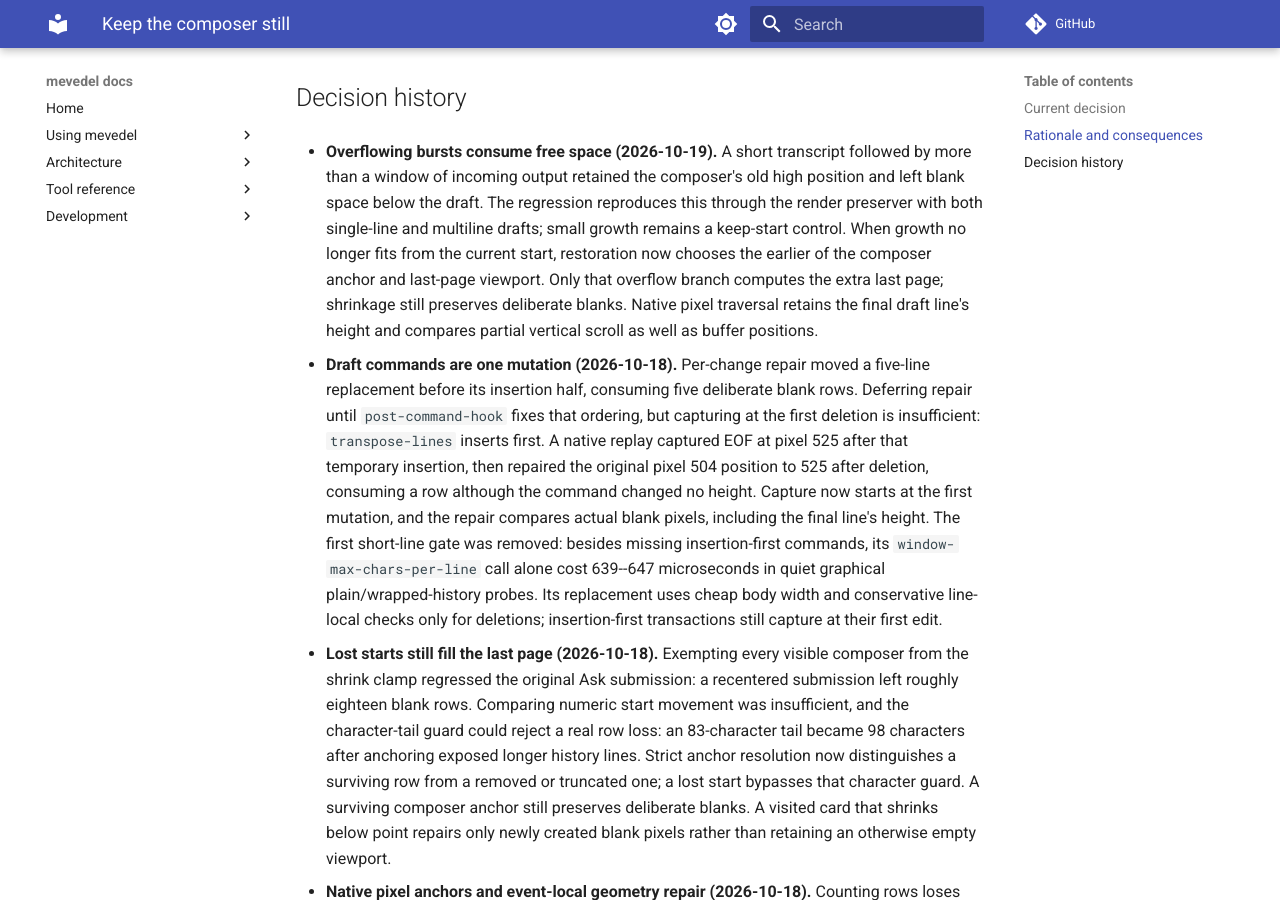
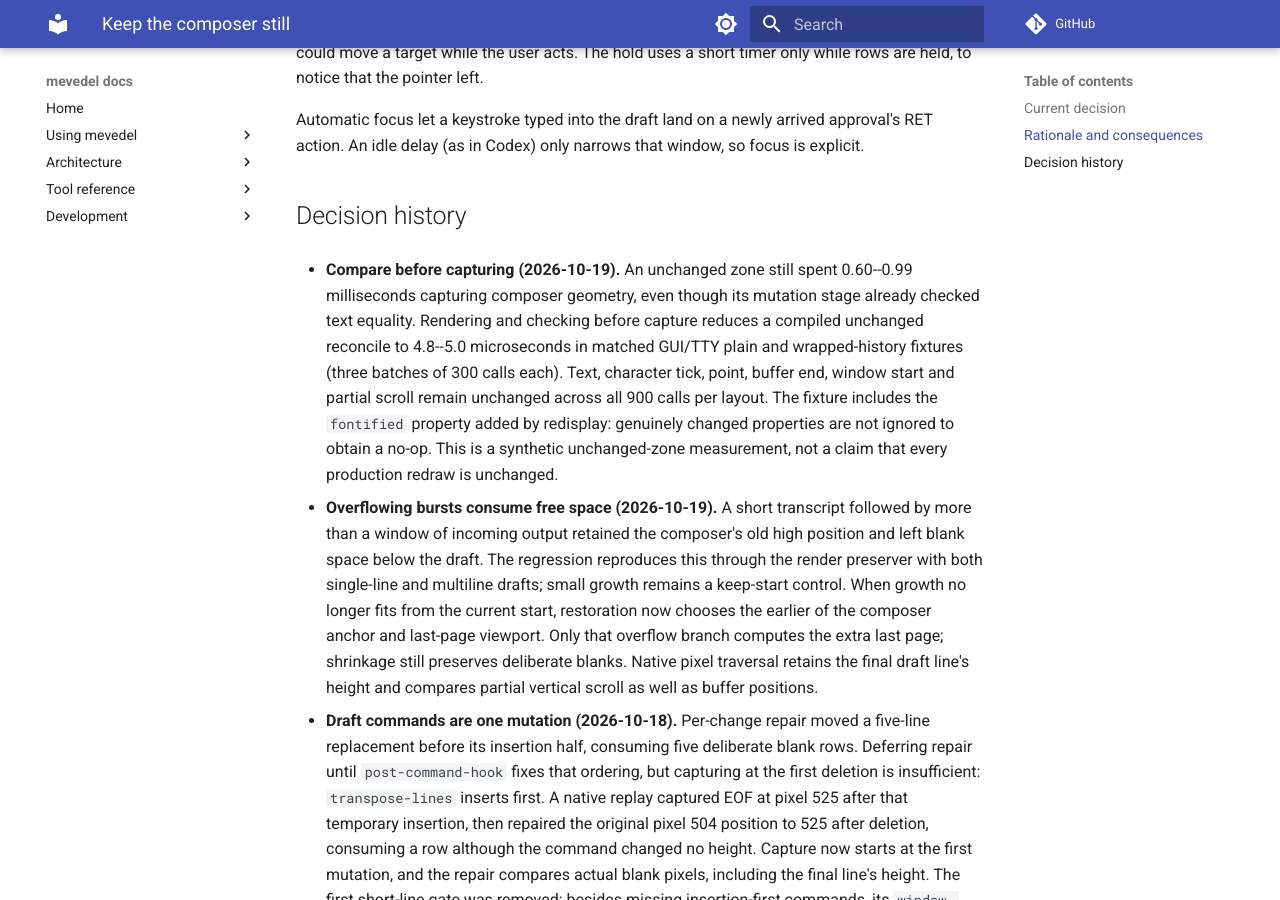
Before and after one commit to FrauH0lle/mevedel, an MkDocs documentation site: the page built from docs/adr/0126-keep-the-composer-still.md, in a window 1280 px wide and 900 px high, scrolled down 2811 px. Built offline with MkDocs 1.6.1 and Material for MkDocs 9.7.7, drawn with Linux system fonts in a browser that asks for light colours; comment, search, counter and statistics services are not loaded; some of the changed text lies outside the part shown.

Commit message:
perf(view): Skip viewport capture for unchanged managed zones
* mevedel-view-zone.el (mevedel-view-zone--render-fragments, mevedel-view-zone--unchanged-p, mevedel-view-zone-reconcile): Compare rendered properties and ownership before capturing view state. Reject the shortcut when stale namespace text needs cleanup; render only once.

* test/test-mevedel-view-zone-noop.el: Prove zero capture/restore on a true no-op while preserving draft and viewport; retain property-only and orphan cleanup behavior. Capture regression fails on previous implementation.

* docs/adr/0126-keep-the-composer-still.md, docs/view.md: Document the guard and compiled matched-geometry measurements: 4.8–5.0us versus 603–992us, with unchanged text/tick/point/start/vscroll.

```diff
--- a/docs/adr/0126-keep-the-composer-still.md
+++ b/docs/adr/0126-keep-the-composer-still.md
@@ -36,6 +36,11 @@
 Earlier history views do not move toward the bottom, and shrink repair leaves a
 window already starting at `point-min` there. Strict logical-anchor resolution distinguishes
 a surviving row from one removed with its fragment or truncated within it.
+
+A genuinely unchanged zone does not capture or restore a viewport. It first
+compares the rendered text including properties, verifies complete live-region
+ownership, and checks for stale namespace text outside the region. Property-only
+changes and stale text still take the ordinary reconciliation path.
 
 Anchors measure body-relative pixels through Emacs's native visibility query,
 not a row loop. Native backward display traversal restores the window start and
@@ -114,6 +119,17 @@
 focus is explicit.
 
 ## Decision history
+
+- **Compare before capturing (2026-10-19).** An unchanged zone still spent
+  0.60--0.99 milliseconds capturing composer geometry, even though its mutation
+  stage already checked text equality. Rendering and checking before capture
+  reduces a compiled unchanged reconcile to 4.8--5.0 microseconds in matched
+  GUI/TTY plain and wrapped-history fixtures (three batches of 300 calls each).
+  Text, character tick, point, buffer end, window start and partial scroll remain
+  unchanged across all 900 calls per layout. The fixture includes the
+  `fontified` property added by redisplay: genuinely changed properties are not
+  ignored to obtain a no-op. This is a synthetic unchanged-zone measurement,
+  not a claim that every production redraw is unchanged.
 
 - **Overflowing bursts consume free space (2026-10-19).** A short transcript
   followed by more than a window of incoming output retained the composer's old
```
Also changed, not shown: docs/view.md (+4 -0 lines), 2 other files.
